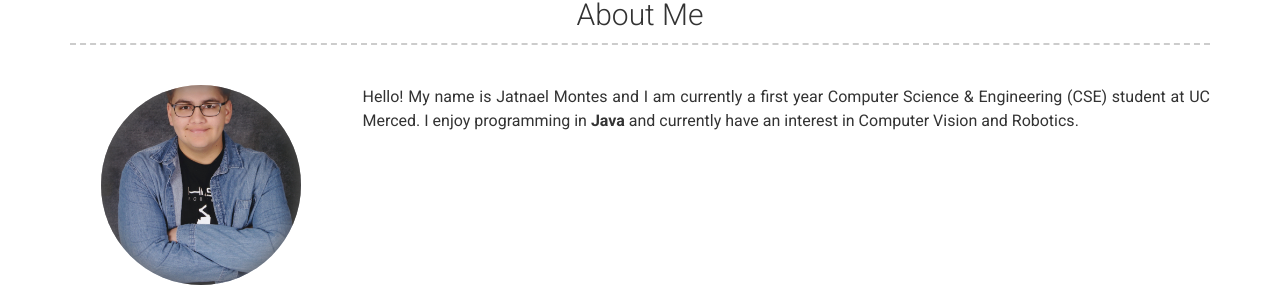
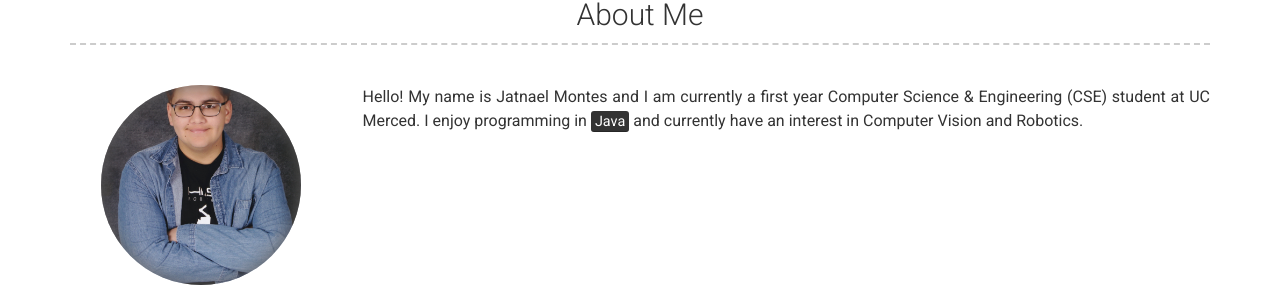
Before and after one commit to ifelsejet/ifelsejet.github.io, a Jekyll site: the page built from index.md, in a window 1280 px wide. Shown: the part 217-518 px from the top of the page. Built offline with Jekyll 4.4.1, drawn with Linux system fonts in a browser that asks for light colours.

```diff
--- a/_config.yml
+++ b/_config.yml
@@ -1,6 +1,6 @@
 # Site
 repository: Git repository where your resume will be hosted, only required if you are hosting on GitHub (eg. sproogen/modern-resume-theme)
-# favicon: Directory of your favicon (eg. images/favicon.ico)(optional)
+favicon: favicon.ico
 
 # Personal info
 name: Jatnael Montes
@@ -19,7 +19,7 @@ linkedin_username: jatnael-montes
 about_profile_image: picture.jpg
 about_content: | # this will include new lines to allow paragraphs
   Hello! My name is Jatnael Montes and I am currently a first year Computer Science & Engineering (CSE) student at UC Merced.
-  I enjoy programming in **Java** and currently have an interest in Computer Vision and Robotics.
+  I enjoy programming in <mark>Java</mark> and currently have an interest in Computer Vision and Robotics.
 # Projects Section
 # projects_title: Projects #(Use this to override about projects section title)
 
```
Also changed, not shown: favicon.ico (added).
